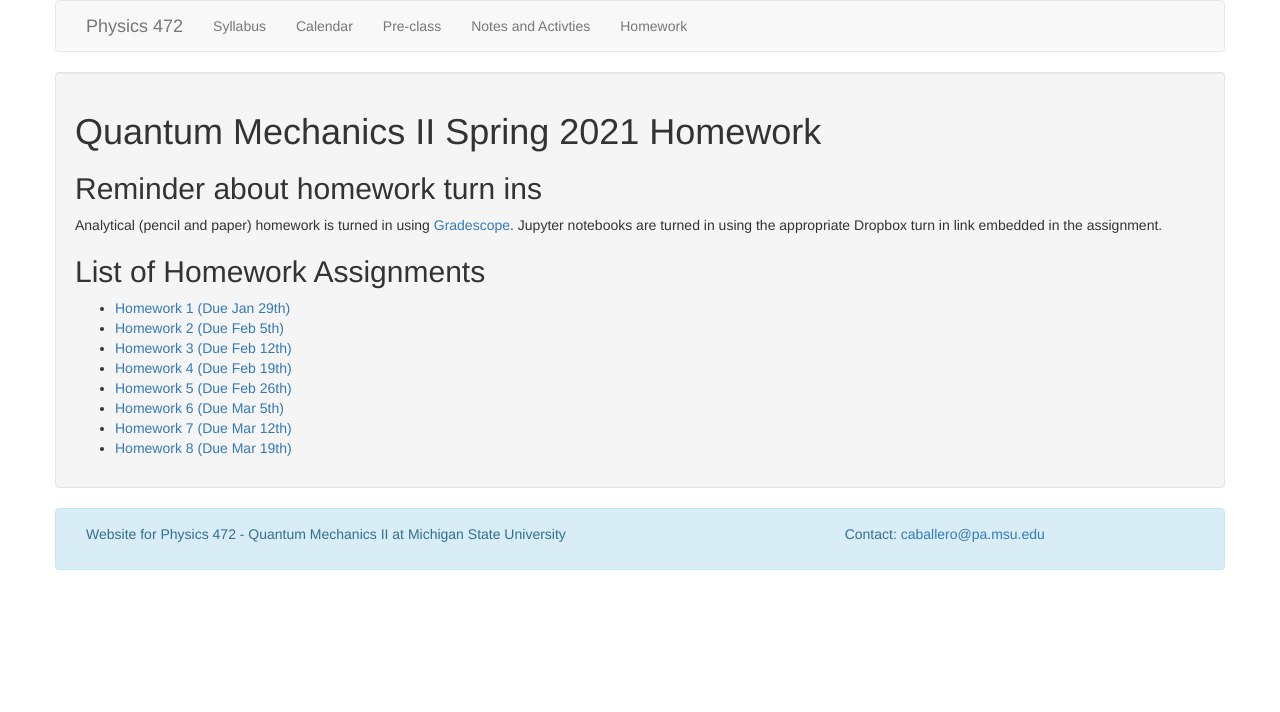
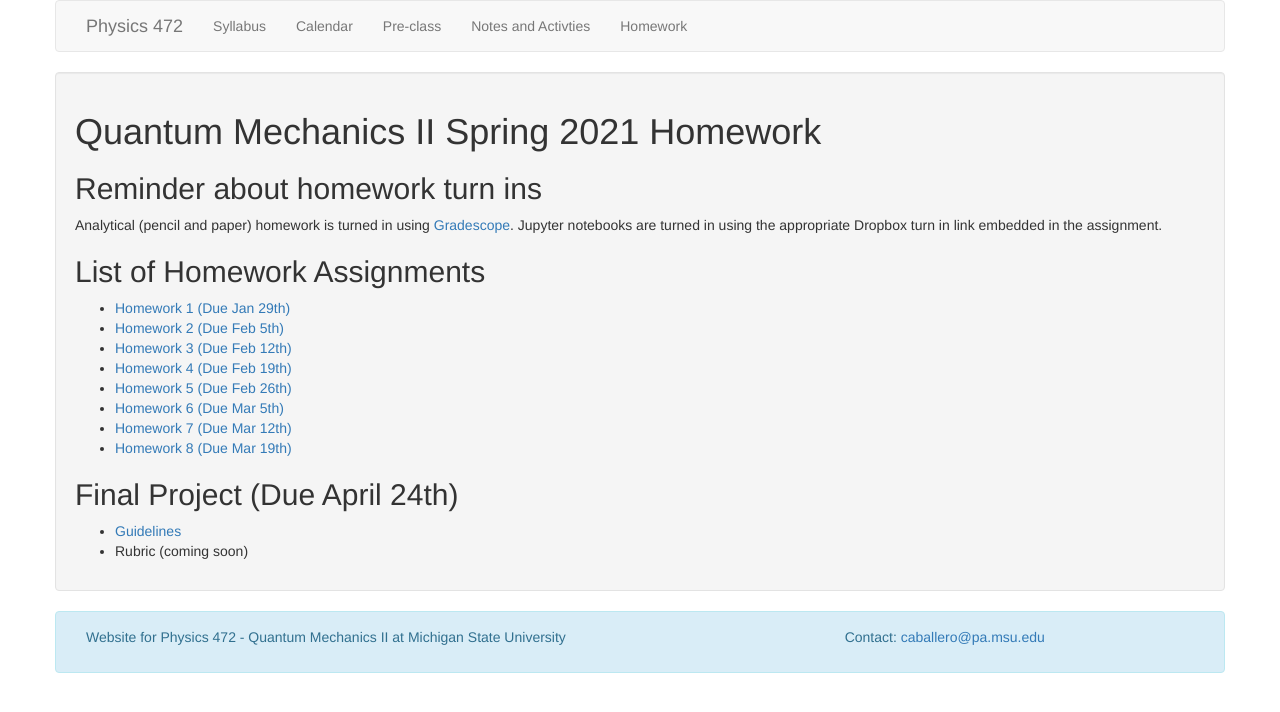
Before and after one commit to dannycab/phy472msu_s2021, a Jekyll site: the page built from assignments/index.md, in a window 1280 px wide. Shown: the top 712 px of the page. Built offline with Jekyll 4.4.1, drawn with Linux system fonts in a browser that asks for light colours.

Commit message:
added Day 22

```diff
--- a/assignments/index.md
+++ b/assignments/index.md
@@ -18,3 +18,8 @@ Analytical (pencil and paper) homework is turned in using [Gradescope](https://w
 * [Homework 6 (Due Mar 5th)](./homework6.html)
 * [Homework 7 (Due Mar 12th)](./homework7.html)
 * [Homework 8 (Due Mar 19th)](./homework8.html)
+
+## Final Project (Due April 24th)
+
+* [Guidelines](./finalproject.html)
+* Rubric (coming soon)
```
Also changed, not shown: notes/index.md (+2 -0 lines), 1 other file.
